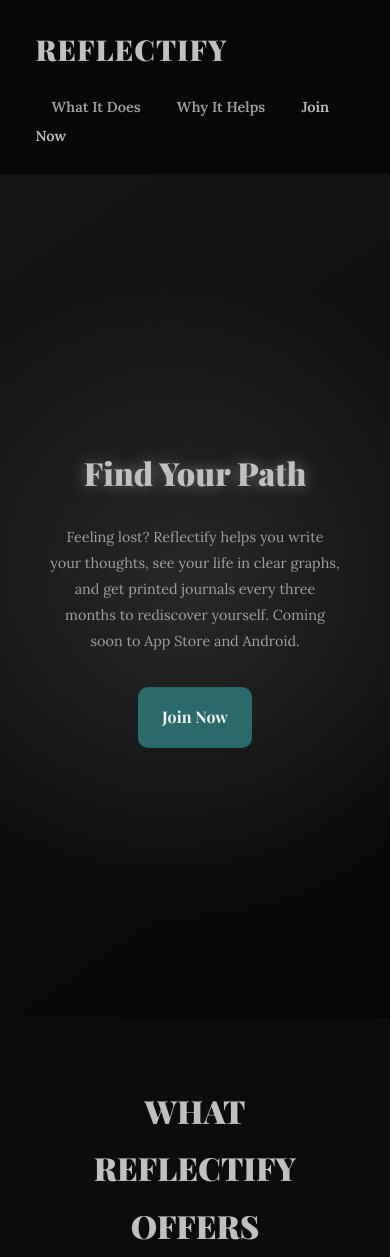
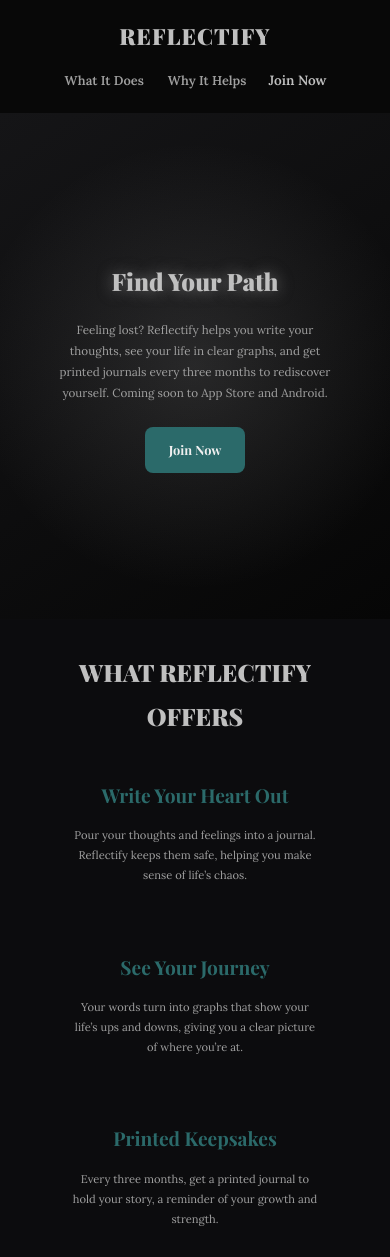
Before and after one commit to shakaelu/reflectify, a plain HTML site: page index.html in a window 390 px wide. Shown: the top 1257 px of the page. Drawn offline with nearby package versions, Linux system fonts and the light colour scheme.

Commit message:
Update index.html

```diff
--- a/index.html
+++ b/index.html
@@ -14,7 +14,6 @@
       --accent: #2b6a6a; /* Muted teal for elegance */
       --highlight: #c0c0c0; /* Deep silver for sophistication */
     }
-
 
     * {
       box-sizing: border-box;
@@ -39,7 +38,7 @@
 
     header {
       background: var(--bg-darker);
-      padding: 1.5rem 0;
+      padding: 1rem 0;
       position: sticky;
       top: 0;
       width: 100%;
@@ -61,20 +60,25 @@
 
     .logo {
       font-family: 'Playfair Display', serif;
-      font-size: clamp(1.8rem, 5vw, 2.5rem);
+      font-size: clamp(1.6rem, 5vw, 2rem);
       font-weight: 900;
       color: var(--highlight);
       letter-spacing: 1px;
       text-transform: uppercase;
     }
 
+    nav {
+      display: flex;
+      flex-wrap: wrap;
+    }
+
     nav a {
       font-family: 'Lora', serif;
       color: var(--text-muted);
-      margin: 0.5rem 1rem;
+      margin: 0.5rem 0.8rem;
       text-decoration: none;
       font-weight: 600;
-      font-size: clamp(0.9rem, 2.5vw, 1rem);
+      font-size: clamp(0.8rem, 2.5vw, 0.9rem);
       transition: color 0.3s ease, transform 0.3s ease;
     }
 
@@ -85,7 +89,7 @@
     }
 
     .hero {
-      min-height: 100vh;
+      min-height: 80vh;
       display: flex;
       align-items: center;
       justify-content: center;
@@ -124,35 +128,35 @@
 
     .hero h2 {
       font-family: 'Playfair Display', serif;
-      font-size: clamp(2.5rem, 8vw, 4.5rem);
+      font-size: clamp(2rem, 7vw, 3.5rem);
       font-weight: 900;
       color: var(--highlight);
       text-shadow: 0 0 15px rgba(192, 192, 192, 0.5);
-      margin-bottom: 1.5rem;
+      margin-bottom: 1rem;
     }
 
     .hero p {
-      font-size: clamp(1rem, 3vw, 1.3rem);
+      font-size: clamp(0.9rem, 3.5vw, 1.1rem);
       color: var(--text-muted);
-      max-width: 600px;
-      margin: 0 auto 2rem;
+      max-width: 500px;
+      margin: 0 auto 1.5rem;
     }
 
     .store-links {
       display: flex;
       justify-content: center;
       gap: 1rem;
-      margin-top: 1.5rem;
+      margin-top: 1rem;
       flex-wrap: wrap;
     }
 
     .store-link {
       font-family: 'Lora', serif;
       color: var(--text-light);
-      font-size: clamp(0.9rem, 2.5vw, 1rem);
+      font-size: clamp(0.8rem, 2.5vw, 0.9rem);
       font-weight: 600;
       text-decoration: none;
-      padding: 0.8rem 1.5rem;
+      padding: 0.6rem 1.2rem;
       border: 2px solid var(--accent);
       border-radius: 8px;
       transition: all 0.3s ease;
@@ -169,11 +173,11 @@
       display: inline-block;
       background: var(--accent);
       color: var(--text-light);
-      padding: 1rem clamp(1.5rem, 4vw, 2.5rem);
-      border-radius: 10px;
+      padding: 0.8rem clamp(1.2rem, 4vw, 2rem);
+      border-radius: 8px;
       text-decoration: none;
       font-weight: 700;
-      font-size: clamp(1rem, 3vw, 1.2rem);
+      font-size: clamp(0.9rem, 3vw, 1.1rem);
       transition: all 0.3s ease;
     }
 
@@ -181,21 +185,21 @@
       background: var(--highlight);
       color: var(--bg-dark);
       transform: scale(1.1);
-      box-shadow: 0 8px 20px rgba(43, 106, 106, 0.6);
+      box-shadow: 0 6px 15px rgba(43, 106, 106, 0.6);
     }
 
     .section {
-      padding: clamp(4rem, 10vw, 6rem) 1rem;
+      padding: clamp(3rem, 8vw, 5rem) 1rem;
       position: relative;
       text-align: center;
     }
 
     .section h2 {
       font-family: 'Playfair Display', serif;
-      font-size: clamp(2rem, 6vw, 3rem);
+      font-size: clamp(1.8rem, 5vw, 2.5rem);
       font-weight: 900;
       color: var(--highlight);
-      margin-bottom: 2rem;
+      margin-bottom: 1.5rem;
       text-transform: uppercase;
       opacity: 0;
       transform: translateY(30px);
@@ -210,21 +214,21 @@
     .feature-flow {
       display: flex;
       flex-direction: column;
-      gap: 3rem;
-      margin: 2rem 0;
+      gap: 2rem;
+      margin: 1.5rem 0;
     }
 
     .feature {
       position: relative;
-      padding: 2rem clamp(1rem, 5vw, 2rem);
+      padding: 1.5rem clamp(1rem, 4vw, 1.5rem);
       text-align: left;
       transition: transform 0.5s ease, opacity 0.5s ease;
       opacity: 0;
-      transform: translateX(-50px);
+      transform: translateX(-30px);
     }
 
     .feature:nth-child(even) {
-      transform: translateX(50px);
+      transform: translateX(30px);
       text-align: right;
     }
 
@@ -235,16 +239,16 @@
 
     .feature h3 {
       font-family: 'Playfair Display', serif;
-      font-size: clamp(1.5rem, 4vw, 2rem);
+      font-size: clamp(1.4rem, 4vw, 1.8rem);
       color: var(--accent);
       font-weight: 700;
-      margin-bottom: 1rem;
+      margin-bottom: 0.8rem;
     }
 
     .feature p {
-      font-size: clamp(0.9rem, 2.5vw, 1.1rem);
+      font-size: clamp(0.8rem, 2.5vw, 1rem);
       color: var(--text-muted);
-      max-width: 500px;
+      max-width: 450px;
       margin: 0 auto;
     }
 
@@ -255,7 +259,7 @@
     .waitlist {
       text-align: center;
       background: var(--bg-darker);
-      padding: clamp(4rem, 10vw, 6rem) 1rem;
+      padding: clamp(3rem, 8vw, 5rem) 1rem;
       position: relative;
     }
 
@@ -277,16 +281,16 @@
 
     .waitlist h2 {
       font-family: 'Playfair Display', serif;
-      font-size: clamp(2.5rem, 6vw, 3.5rem);
+      font-size: clamp(2rem, 6vw, 3rem);
       color: var(--highlight);
-      margin-bottom: 1.5rem;
+      margin-bottom: 1rem;
     }
 
     .waitlist p {
-      font-size: clamp(1rem, 3vw, 1.3rem);
+      font-size: clamp(0.9rem, 3vw, 1.1rem);
       color: var(--text-muted);
-      max-width: 600px;
-      margin: 0 auto 2rem;
+      max-width: 500px;
+      margin: 0 auto 1.5rem;
     }
 
     .waitlist-input {
@@ -297,20 +301,20 @@
     }
 
     .waitlist input {
-      padding: 1rem;
+      padding: 0.8rem;
       border: none;
-      border-radius: 10px;
-      width: clamp(250px, 60vw, 320px);
+      border-radius: 8px;
+      width: clamp(200px, 80vw, 280px);
       background: #1a1a1e;
       color: var(--text-light);
       font-family: 'Lora', serif;
-      font-size: clamp(0.9rem, 2.5vw, 1.1rem);
+      font-size: clamp(0.8rem, 2.5vw, 1rem);
       transition: box-shadow 0.3s ease, transform 0.3s ease;
     }
 
     .waitlist input:focus {
       outline: none;
-      box-shadow: 0 0 15px rgba(43, 106, 106, 0.7);
+      box-shadow: 0 0 12px rgba(43, 106, 106, 0.7);
       transform: scale(1.02);
     }
 
@@ -319,10 +323,10 @@
       background: var(--accent);
       color: var(--text-light);
       border: none;
-      padding: 1rem clamp(1.5rem, 4vw, 2.5rem);
-      border-radius: 10px;
+      padding: 0.8rem clamp(1.2rem, 4vw, 2rem);
+      border-radius: 8px;
       font-weight: 700;
-      font-size: clamp(1rem, 3vw, 1.2rem);
+      font-size: clamp(0.9rem, 3vw, 1.1rem);
       cursor: pointer;
       transition: all 0.3s ease;
     }
@@ -331,22 +335,22 @@
       background: var(--highlight);
       color: var(--bg-dark);
       transform: scale(1.1);
-      box-shadow: 0 8px 20px rgba(43, 106, 106, 0.6);
+      box-shadow: 0 6px 15px rgba(43, 106, 106, 0.6);
     }
 
     .message {
-      margin-top: 2rem;
+      margin-top: 1.5rem;
       font-family: 'Lora', serif;
-      font-size: clamp(0.9rem, 2.5vw, 1.1rem);
+      font-size: clamp(0.8rem, 2.5vw, 1rem);
       font-weight: 600;
     }
 
     footer {
       background: var(--bg-darker);
       text-align: center;
-      padding: 2rem 0;
+      padding: 1.5rem 0;
       color: var(--text-muted);
-      font-size: clamp(0.8rem, 2vw, 0.9rem);
+      font-size: clamp(0.7rem, 2vw, 0.8rem);
       font-family: 'Lora', serif;
     }
 
@@ -354,39 +358,92 @@
     @media (max-width: 768px) {
       .nav {
         flex-direction: column;
-        align-items: flex-start;
+        align-items: center;
+        text-align: center;
       }
       nav {
-        margin-top: 1rem;
+        margin-top: 0.5rem;
+        width: 100%;
+        display: flex;
+        justify-content: center;
+        gap: 0.5rem;
+      }
+      nav a {
+        margin: 0.3rem 0.5rem;
+      }
+      .hero {
+        min-height: 60vh;
+        padding: 1.5rem 0.5rem;
       }
       .hero h2 {
-        font-size: clamp(2rem, 8vw, 3.5rem);
+        font-size: clamp(1.8rem, 6vw, 2.5rem);
+      }
+      .hero p {
+        font-size: clamp(0.8rem, 3vw, 1rem);
+        max-width: 90%;
       }
       .feature {
         text-align: center !important;
+        padding: 1rem;
       }
       .feature p {
         margin: 0 auto !important;
+        max-width: 90%;
       }
       .feature:nth-child(even) {
-        transform: translateX(-50px);
+        transform: translateX(-30px);
       }
       .feature.visible {
         transform: translateX(0);
       }
+      .waitlist-input {
+        flex-direction: column;
+        align-items: center;
+      }
     }
 
     @media (max-width: 480px) {
+      .logo {
+        font-size: clamp(1.4rem, 5vw, 1.8rem);
+      }
+      .hero h2 {
+        font-size: clamp(1.5rem, 6vw, 2.2rem);
+      }
       .hero p {
-        font-size: clamp(0.9rem, 3vw, 1.1rem);
+        font-size: clamp(0.7rem, 3vw, 0.9rem);
       }
       .store-links {
         flex-direction: column;
         gap: 0.5rem;
       }
-      .waitlist-input {
-        flex-direction: column;
-        align-items: center;
+      .store-link {
+        padding: 0.5rem 1rem;
+        font-size: clamp(0.7rem, 2.5vw, 0.8rem);
+      }
+      .cta {
+        padding: 0.7rem 1.5rem;
+        font-size: clamp(0.8rem, 3vw, 1rem);
+      }
+      .section {
+        padding: clamp(2rem, 6vw, 3rem) 0.5rem;
+      }
+      .section h2 {
+        font-size: clamp(1.5rem, 5vw, 2rem);
+      }
+      .feature h3 {
+        font-size: clamp(1.2rem, 4vw, 1.5rem);
+      }
+      .feature p {
+        font-size: clamp(0.7rem, 2.5vw, 0.9rem);
+      }
+      .waitlist h2 {
+        font-size: clamp(1.8rem, 6vw, 2.5rem);
+      }
+      .waitlist p {
+        font-size: clamp(0.8rem, 3vw, 1rem);
+      }
+      .waitlist input {
+        width: clamp(180px, 90vw, 240px);
       }
     }
   </style>
```
